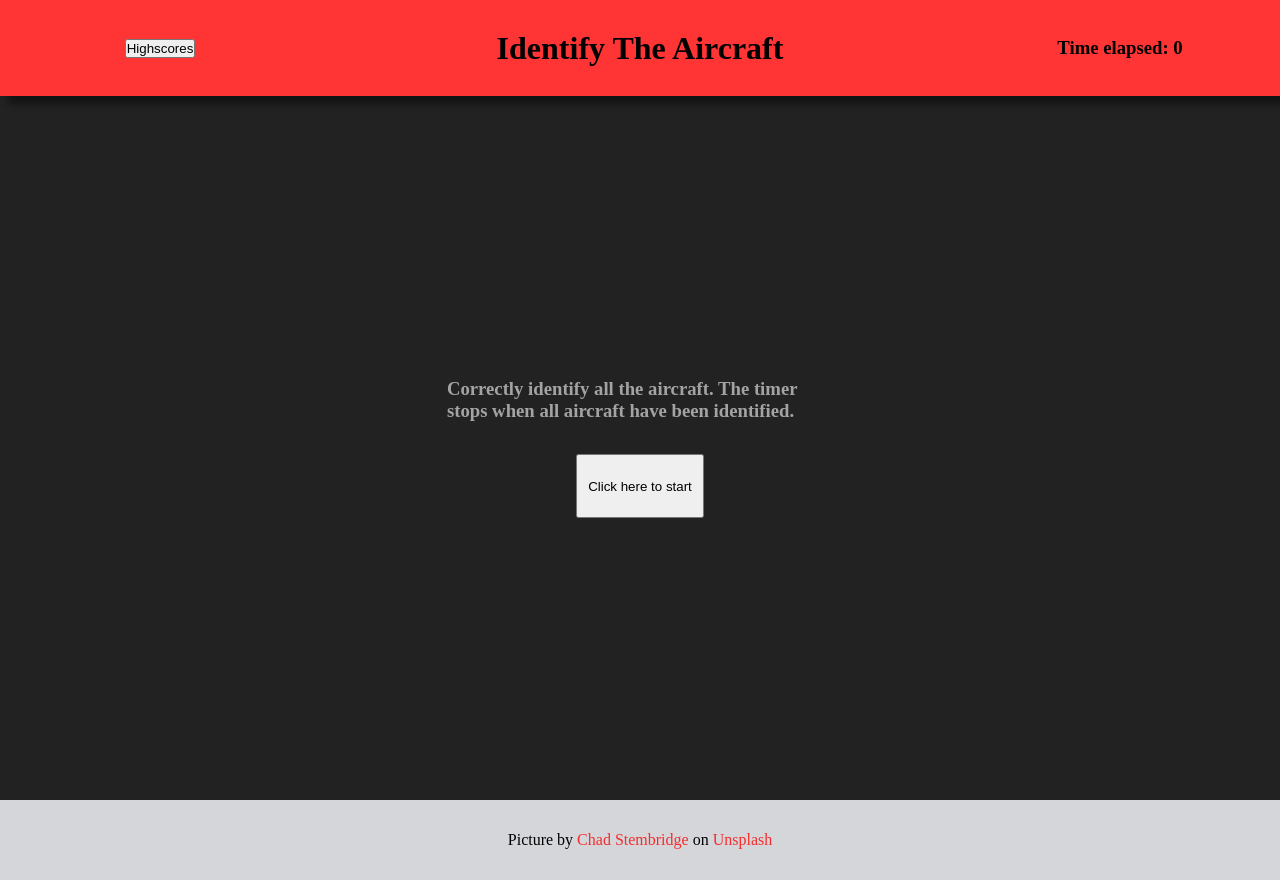
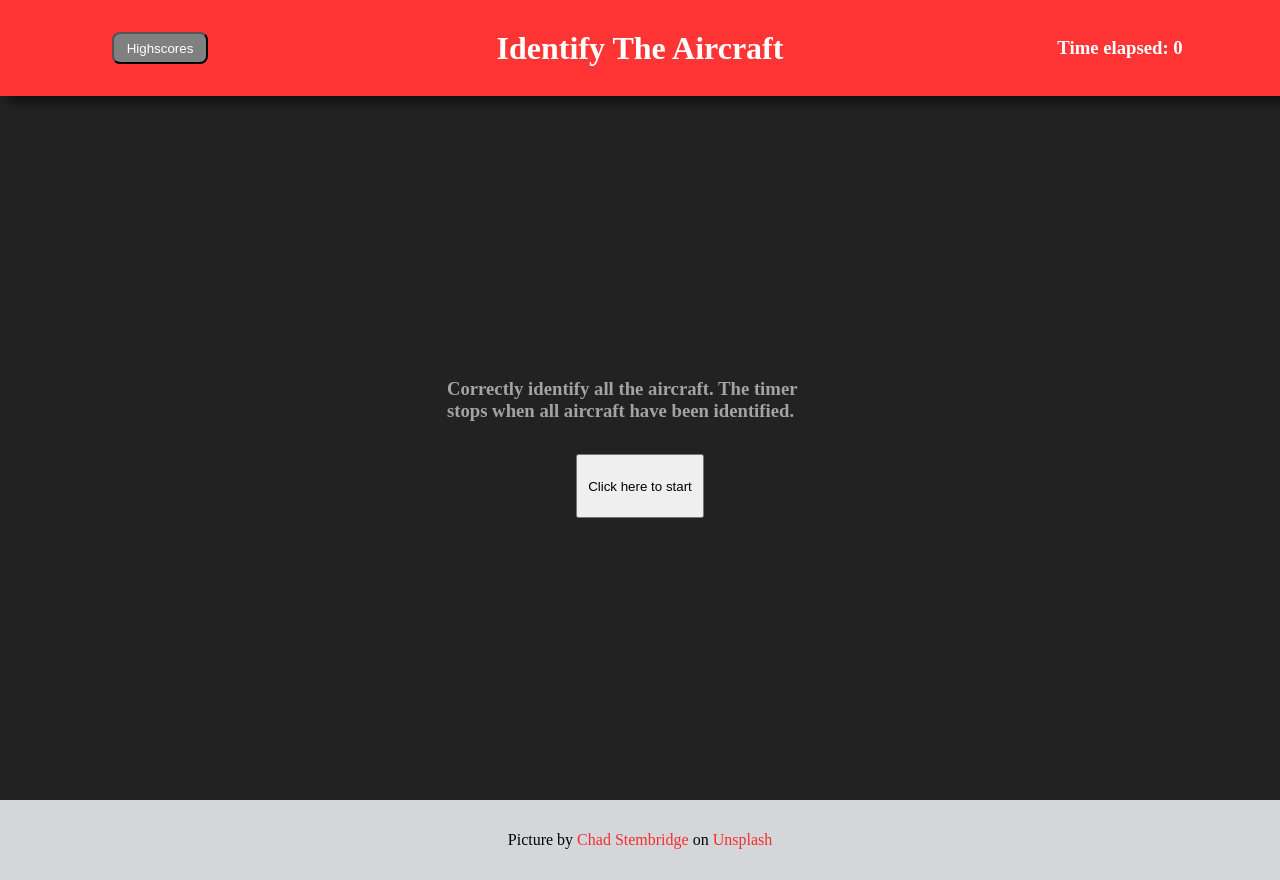
Before and after one commit to sonwemt/photo-tagging-app, a React (Create React App) app: page / in a window 1280 px wide. Built offline with nearby package versions, Linux system fonts and the light colour scheme.

Commit message:
Tweak selector/tag css, header colors

```diff
--- a/src/App.css
+++ b/src/App.css
@@ -1,5 +1,5 @@
 #appcontainer {
   display: grid;
   height: 110vh;
-  grid-template: minmax(min-content, 12vh) 88vh minmax(min-content, 10vh) / 1fr;
+  grid-template: minmax(5rem, 12vh) 88vh minmax(min-content, 10vh) / 1fr;
 }
--- a/src/components/Header.js
+++ b/src/components/Header.js
@@ -19,8 +19,8 @@ function Header( {headerText, time, highscoreData, getScores} ) {
 
   return (
   <div id="headerContainer">
-    <div id='highscoresContainer'>
-      <button onClick={handleHighscoreClick}>Highscores</button>
+    <div id="highscoresContainer">
+      <button id="highscoreButton" onClick={handleHighscoreClick}>Highscores</button>
       {showHighscores ?<div id="highscores">
        {highscoreData ? <Highscores highscores={highscoreData} />:
        <div>Fetching</div>}
--- a/src/components/Image.js
+++ b/src/components/Image.js
@@ -33,7 +33,7 @@ function Image({ imageRef, imageName, setTimerRunning, aircraftRef, listRef }) {
       const dropdownmenu = document.querySelector('.dropdownmenu');
       const spacer = document.getElementById('selectorSpace');
       let selectorWidth;
-      const selectorHeight = selector.offsetHeight;
+      const selectorHeight = selector.offsetHeight * 0.25;
 
       // Make sure dropdown doesn't overflow
       if(mouseX > image.width - boundary.left / 2) {
--- a/src/styles/dropdownmenu.css
+++ b/src/styles/dropdownmenu.css
@@ -5,7 +5,7 @@
   overflow-y: auto;
   overflow-x: hidden;
   width: 100%;
-  max-height: 70%;
+  max-height: 75%;
   padding: 0.2rem;
   background: rgba(94, 94, 94, 0.905);
 }
@@ -13,6 +13,7 @@
 .tag {
   position: absolute;
   border: 3px solid rgba(0, 95, 11, 0.871);
+  border-radius: 1rem;
 }
 
 .dd-listItem {
--- a/src/styles/header.css
+++ b/src/styles/header.css
@@ -7,6 +7,7 @@
   grid-row: 1/2;
   background-color: rgba(255, 0, 0, 0.797);
   box-shadow: 8px 8px 8px #888;
+  color:rgb(255, 255, 255);
 }
 
 #header {
@@ -41,3 +42,11 @@
   z-index: 1001;
   overflow-y: auto;
 }
+
+#highscoreButton {
+  color: inherit;
+  background-color: rgb(128, 128, 128);
+  border-radius: 0.5rem;
+  height: 2rem;
+  width: 6rem;
+}
--- a/src/styles/image.css
+++ b/src/styles/image.css
@@ -25,7 +25,6 @@
   position: absolute;
   height: 20%;
   width: 22%;
-  align-items: center;
 }
 
 #selectorSpace {
@@ -33,9 +32,10 @@
 }
 
 #imageSelector {
-  border: 3px solid rgba(0, 119, 255, 0.95);
-  width: 30%;
-  height: 30%;
+  border: 3px dotted rgb(0, 60, 255);
+  width: 25%;
+  height: 25%;
+  border-radius: 1rem;
 }
 
 .fetchDiv {
```
